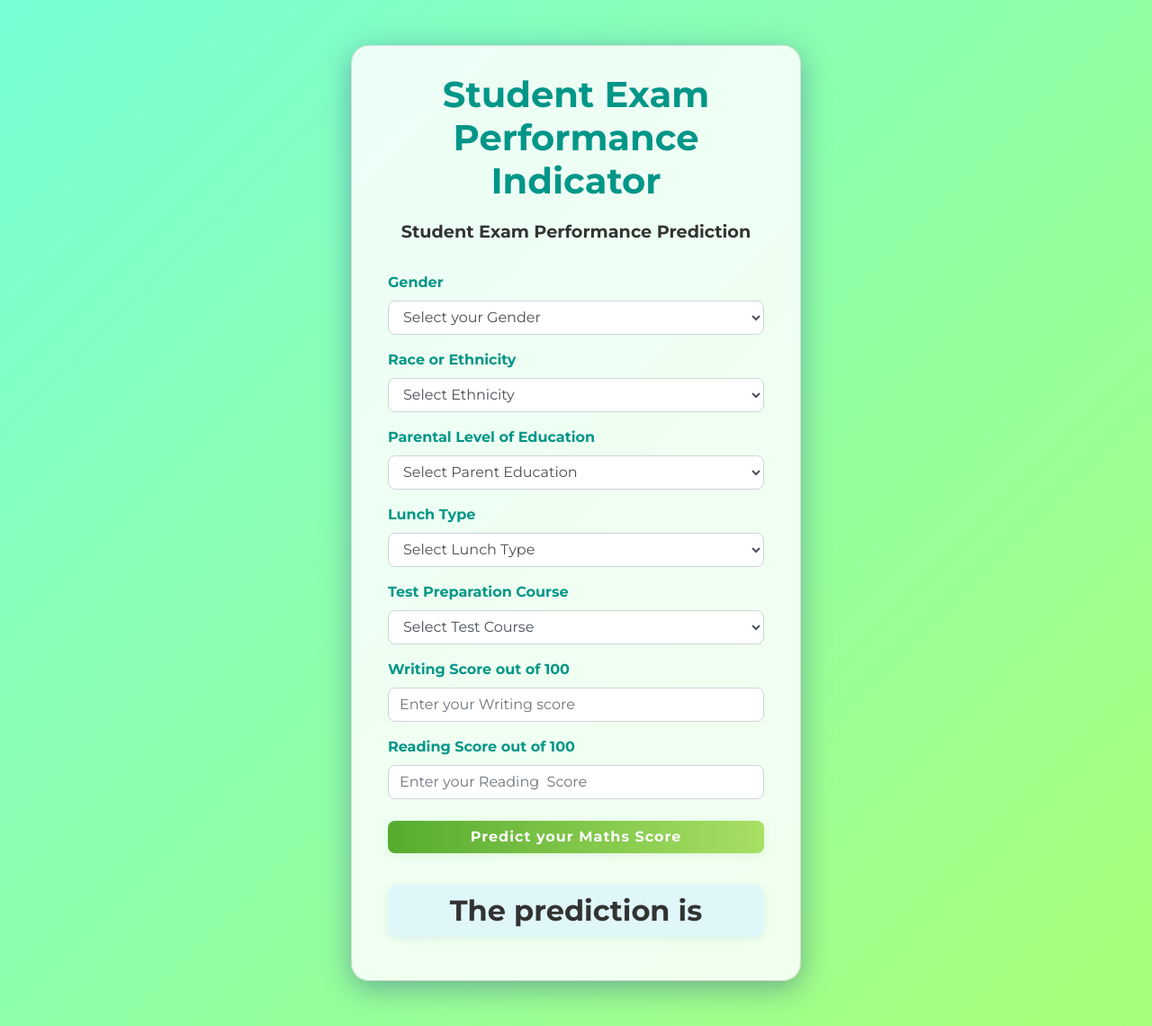
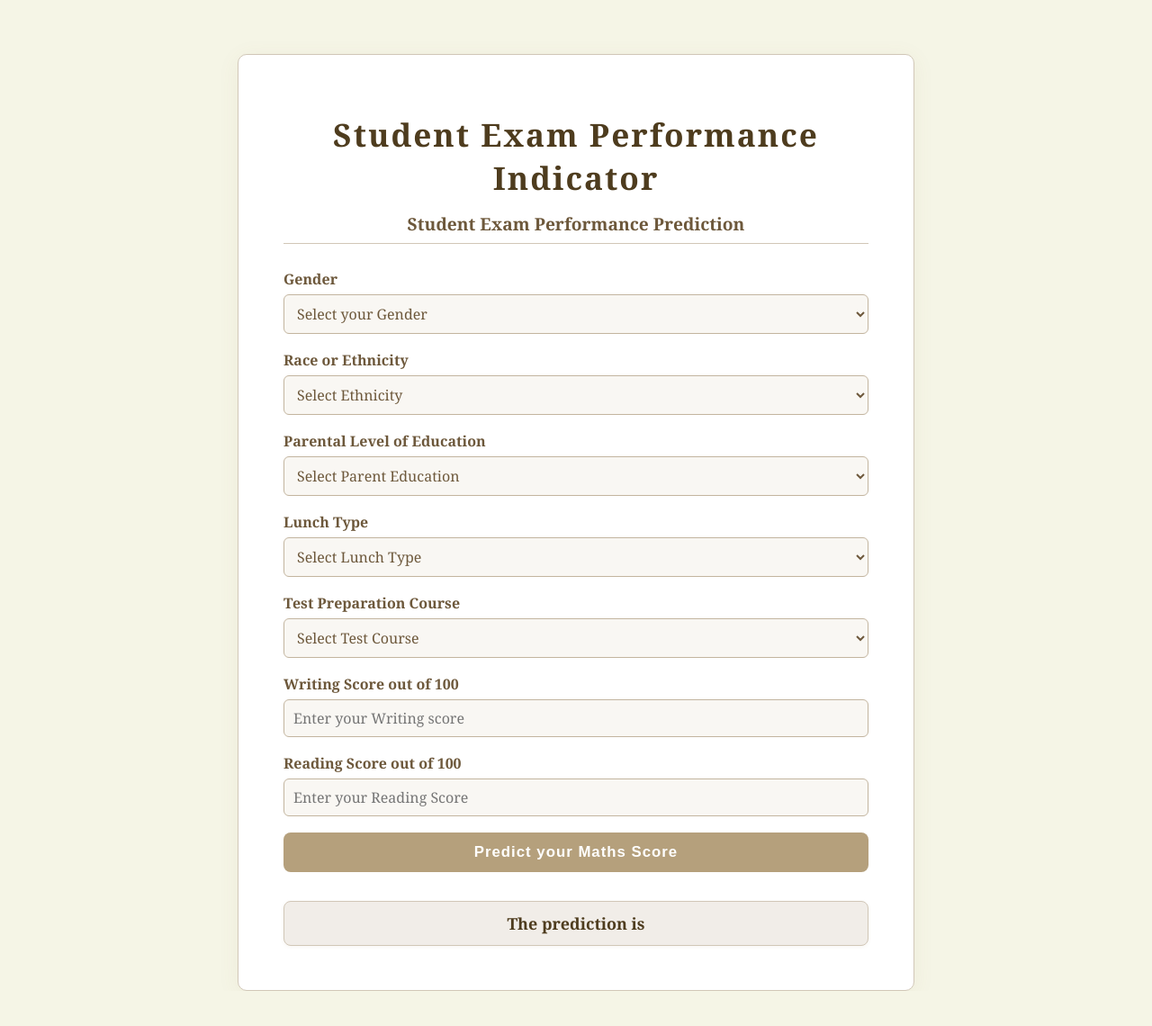
Before and after one commit to PrachiVedant/ML_Project, a Flask app: page /predictdata in a window 1280 px wide. Shown: the whole page at 90% size. After the commit the page ends 1101 px from the top, so only its background shows below. Run offline with Flask 3, Linux system fonts and the light colour scheme; some libraries are stand-ins or nearby versions.

Commit message:
home page updated

```diff
--- a/templates/home.html
+++ b/templates/home.html
@@ -4,69 +4,98 @@
     <meta charset="UTF-8">
     <title>Student Exam Performance Indicator</title>
     <meta name="viewport" content="width=device-width, initial-scale=1">
-    <!-- Google Fonts for a modern look -->
-    <link href="https://fonts.googleapis.com/css2?family=Montserrat:wght@400;700&display=swap" rel="stylesheet">
-    <!-- Bootstrap CDN for easy styling -->
-    <link rel="stylesheet" href="https://stackpath.bootstrapcdn.com/bootstrap/4.5.2/css/bootstrap.min.css">
+
     <style>
         body {
-            background: linear-gradient(135deg, #78ffd6, #a8ff78);
-            min-height: 100vh;
-            font-family: 'Montserrat', sans-serif;
+            background: #f5f5e6;
+            font-family: 'Georgia', 'Times New Roman', Times, serif;
+            margin: 0;
+            padding: 0;
         }
-        .card {
-            max-width: 500px;
-            margin: 50px auto;
-            border-radius: 20px;
-            box-shadow: 0 8px 32px 0 rgba(31, 38, 135, .37);
-            background: rgba(255,255,255,0.85);
-            padding: 30px 40px 40px 40px;
+        .container {
+            max-width: 650px;
+            margin: 60px auto 0 auto;
+            background: #fff;
+            border: 1px solid #d1c7b7;
+            border-radius: 10px;
+            box-shadow: 0 4px 24px rgba(136, 112, 72, 0.07);
+            padding: 40px 50px 35px 50px;
         }
         h1 {
+            text-align: center;
+            font-size: 2.2rem;
+            color: #4e3c1e;
+            letter-spacing: 2px;
+            margin-bottom: 14px;
             font-weight: 700;
-            text-align: center;
-            color: #009688;
-            margin-bottom: 18px;
         }
         legend {
             font-size: 1.2rem;
-            color: #333;
+            color: #6d583b;
             font-weight: 600;
-            margin-bottom: 30px;
+            margin-bottom: 28px;
             text-align: center;
+            border-bottom: 1px solid #d1c7b7;
+            padding-bottom: 8px;
+        }
+        .form-group {
+            margin-bottom: 18px;
         }
         .form-label {
+            display: block;
+            margin-bottom: 6px;
             font-weight: 600;
-            color: #009688;
+            color: #6d583b;
         }
-        .form-control, .btn-primary {
+        .form-control, select, input[type="number"] {
+            width: 100%;
+            padding: 9px 10px;
+            font-size: 1rem;
+            border-radius: 6px;
+            border: 1px solid #c3b59f;
+            background: #f9f7f3;
+            color: #6d583b;
+            font-family: inherit;
+            box-sizing: border-box;
+        }
+        .form-control:focus, select:focus, input[type="number"]:focus {
+            outline: none;
+            border-color: #b5a07c;
+            background: #f5efea;
+        }
+        .btn-classic {
+            display: block;
+            width: 100%;
+            background: #b5a07c;
+            color: #fff;
+            font-weight: bold;
+            font-size: 1.05rem;
+            padding: 12px 0;
+            margin-top: 14px;
+            border: none;
             border-radius: 8px;
+            cursor: pointer;
+            transition: background 0.2s;
+            letter-spacing: 1px;
         }
-        .btn-primary {
-            background: linear-gradient(90deg, #56ab2f 0%, #a8e063 100%);
-            border: none;
-            font-weight: 600;
-            letter-spacing: 1px;
-            box-shadow: 0 2px 8px rgba(56,171,47,0.1);
-            transition: background 0.3s;
-        }
-        .btn-primary:hover {
-            background: linear-gradient(90deg, #a8e063 0%, #56ab2f 100%);
+        .btn-classic:hover {
+            background: #8c7a5a;
         }
         h2 {
             text-align: center;
-            margin-top: 35px;
-            font-weight: 600;
-            color: #333;
-            background: #e0f7fa;
-            border-radius: 10px;
-            padding: 10px;
-            box-shadow: 0 2px 8px rgba(0,150,136,0.1);
+            margin-top: 32px;
+            color: #4e3c1e;
+            background: #f1ede8;
+            border-radius: 8px;
+            padding: 12px;
+            font-size: 1.12rem;
+            border: 1px solid #d1c7b7;
+            box-shadow: 0 1px 4px rgba(136, 112, 72, 0.07);
         }
     </style>
 </head>
 <body>
-    <div class="card">
+    <div class="container">
         <h1>Student Exam Performance Indicator</h1>
         <form action="{{ url_for('predict_datapoint')}}" method="post">
             <legend>Student Exam Performance Prediction</legend>
@@ -119,15 +148,15 @@
             </div>
             <div class="form-group">
                 <label class="form-label">Writing Score out of 100</label>
-                <input class="form-control" type="number" name="writing_score"
+                <input class="form-control" type="number" name="reading_score"
                     placeholder="Enter your Writing score" min="0" max="100" required />
             </div>
             <div class="form-group">
                 <label class="form-label">Reading Score out of 100</label>
-                <input class="form-control" type="number" name="reading_score"
-                    placeholder="Enter your Reading  Score" min="0" max="100" required />
+                <input class="form-control" type="number" name="writing_score"
+                    placeholder="Enter your Reading Score" min="0" max="100" required />
             </div>
-            <button class="btn btn-primary btn-block mt-4" type="submit">Predict your Maths Score</button>
+            <button type="submit" class="btn-classic">Predict your Maths Score</button>
         </form>
         <h2>
             The prediction is {{results}}
```
